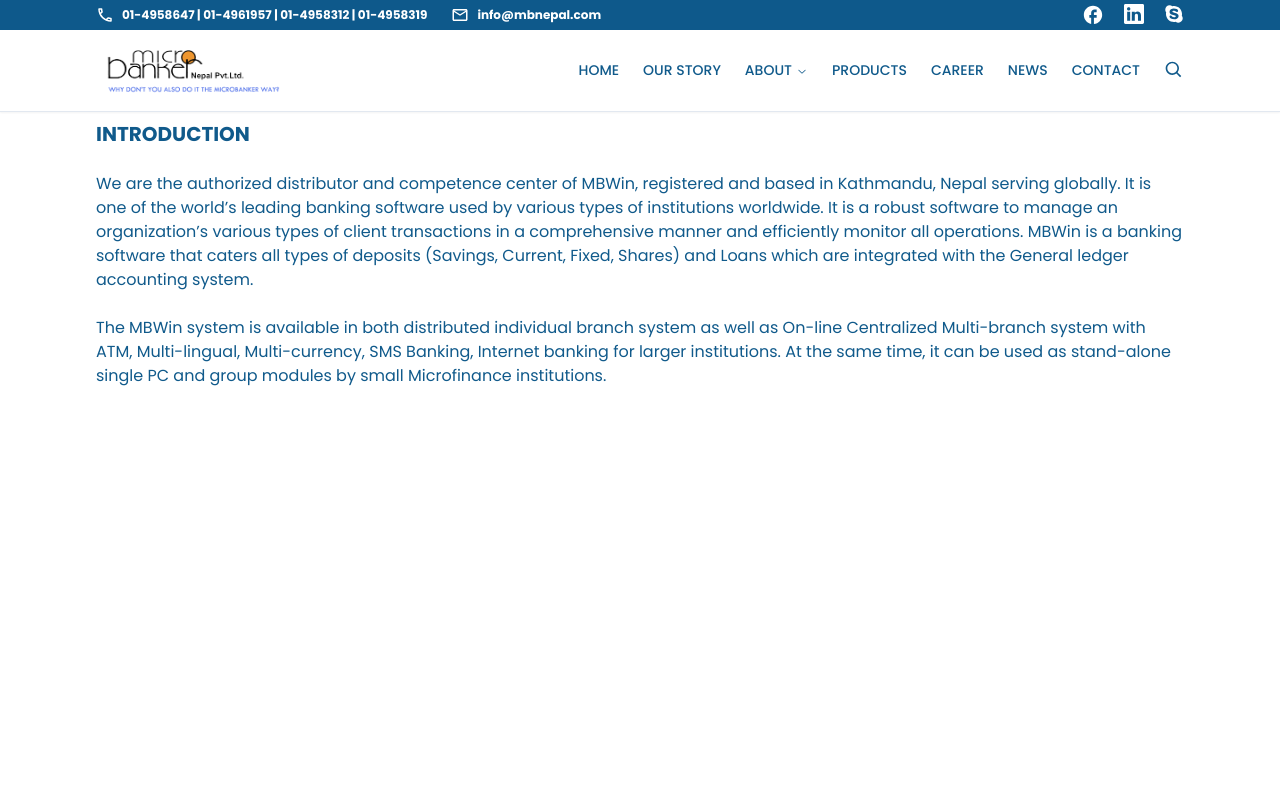
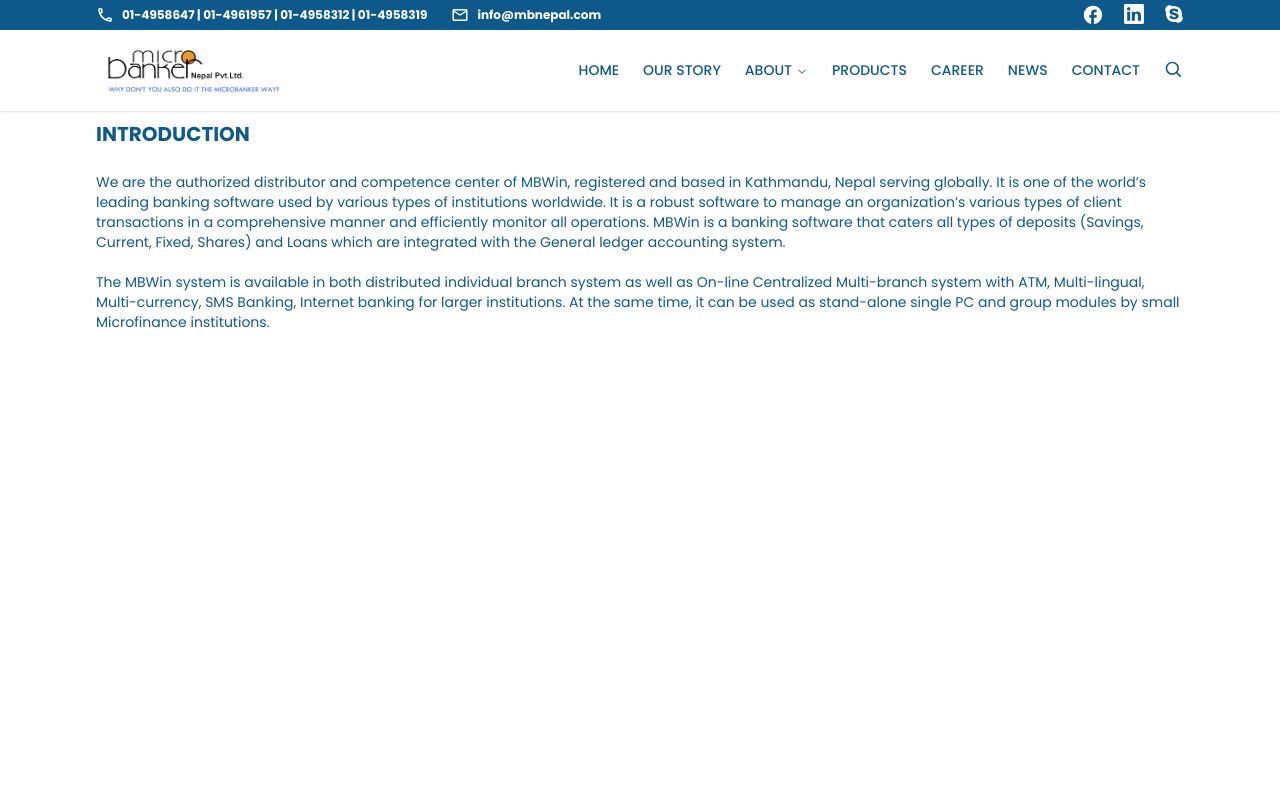
Before and after one commit to joyadeep/mbnepal, a Next.js app: page /introduction in a window 1280 px wide. Shown: the top 800 px of the page. Built offline with nearby package versions, Linux system fonts and the light colour scheme.

Commit message:
Fix inpage routing

```diff
--- a/app/(home)/news.tsx
+++ b/app/(home)/news.tsx
@@ -5,15 +5,15 @@
 
 const News = (props: Props) => {
   return (
-    <div className='px-52 pt-10 pb-32'>
+    <>
       <a id="news"/>
-        <h3 className='text-center uppercase text-primary-text font-bold text-2xl'>News</h3>
+        <h3 className='text-center uppercase text-primary-text font-bold text-2xl pt-28'>News</h3>
         <div className='mt-5 grid grid-cols-3 gap-10'>
             <NewsCard/>
             <NewsCard/>
             <NewsCard/>
         </div>
-    </div>
+    </>
   )
 }
 
--- a/app/introduction/page.tsx
+++ b/app/introduction/page.tsx
@@ -10,7 +10,7 @@
   return (
     <div className='px-24 pt-2 pb-10 flex flex-col gap-6'>
         <h3 className='text-xl font-bold text-primary-text uppercase'>introduction</h3>
-        <p className='text-primary-text'>
+        <p className='text-primary-text text-sm'>
         We are the authorized distributor and competence center of MBWin, registered and based in Kathmandu, Nepal serving globally. It is one of the world’s leading banking software used by various types of institutions worldwide. It is a robust software to manage an organization’s various types of client transactions in a comprehensive manner and efficiently monitor all operations. MBWin is a banking software that caters all types of deposits (Savings, Current, Fixed, Shares) and Loans which are integrated with the General ledger accounting system.
         <br />
         <br />
--- a/components/features.tsx
+++ b/components/features.tsx
@@ -19,8 +19,8 @@
 const Features = ({title,description,moreLink,features,backgroundColor,columns,linkId}: Props) => {
   return (
     <>
-            <a id={linkId} />
-    <div className={`px-64 py-20 ${backgroundColor} `}>
+    <a id={linkId} />
+    <div className={`px-64 py-28 ${backgroundColor} `}>
     <div className='flex flex-col gap-5 text-center '>
         <div className=' text-secondary-text uppercase text-2xl font-bold'>
         {title}
```
